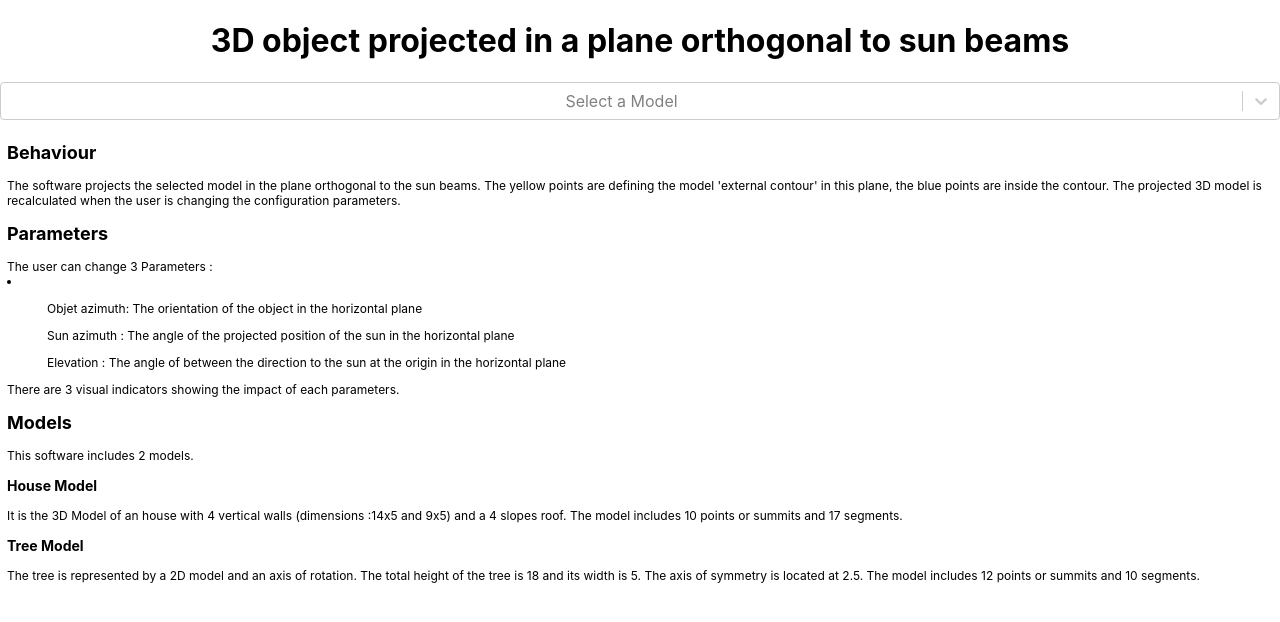
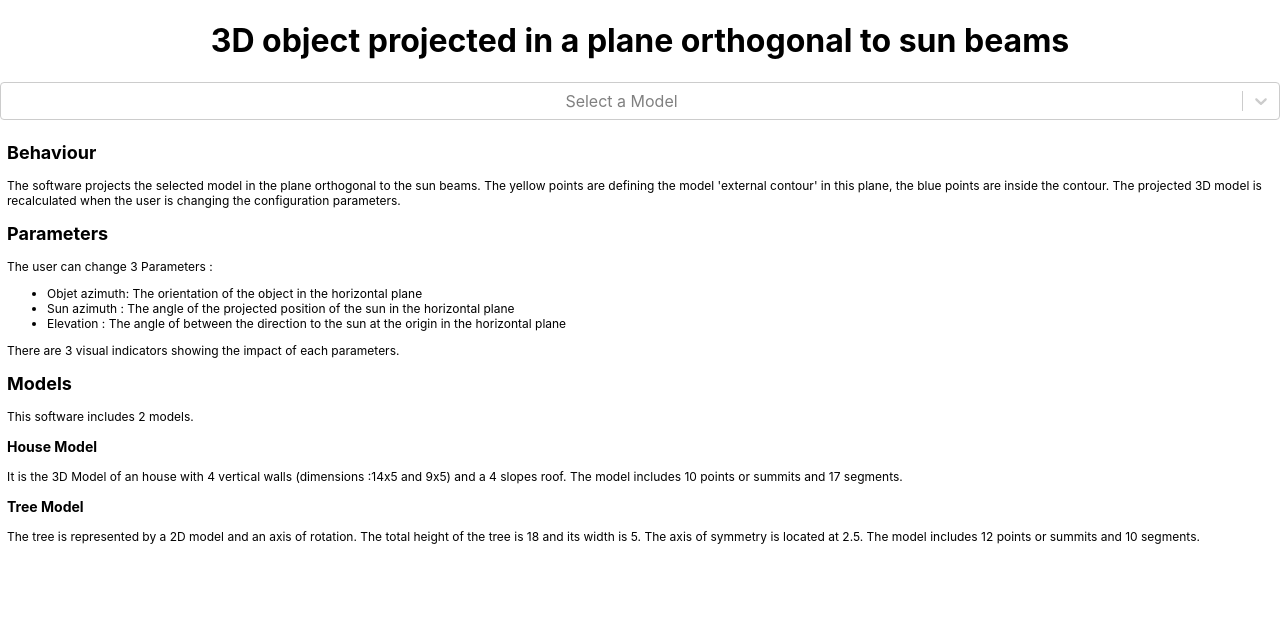
Before and after one commit to alexmontdor69/3d-object-in-orthogonal-plane-to-sun-direction, a React (Create React App) app: page / in a window 1280 px wide. Shown: the top 622 px of the page. Built offline with nearby package versions, Linux system fonts and the light colour scheme.

Commit message:
fix list display

```diff
--- a/src/Board/Board.js
+++ b/src/Board/Board.js
@@ -177,11 +177,11 @@ class Board extends Component {
                     The projected 3D model is recalculated when the user is changing the configuration parameters.
                     <h2>Parameters</h2>
                     The user can change 3 Parameters :
-                    <li>
-                        <ul>Objet azimuth: The orientation of the object in the horizontal plane</ul>
-                        <ul>Sun azimuth : The angle of the projected position of the sun in the horizontal plane</ul>
-                        <ul>Elevation :  The angle of between the direction to the sun at the origin in the horizontal plane</ul>
-                    </li>
+                    <ul>
+                        <li>Objet azimuth: The orientation of the object in the horizontal plane</li>
+                        <li>Sun azimuth : The angle of the projected position of the sun in the horizontal plane</li>
+                        <li>Elevation :  The angle of between the direction to the sun at the origin in the horizontal plane</li>
+                    </ul>
                     There are 3 visual indicators showing the impact of each parameters.
                     <h2>Models</h2>
                     This software includes 2 models.
```
